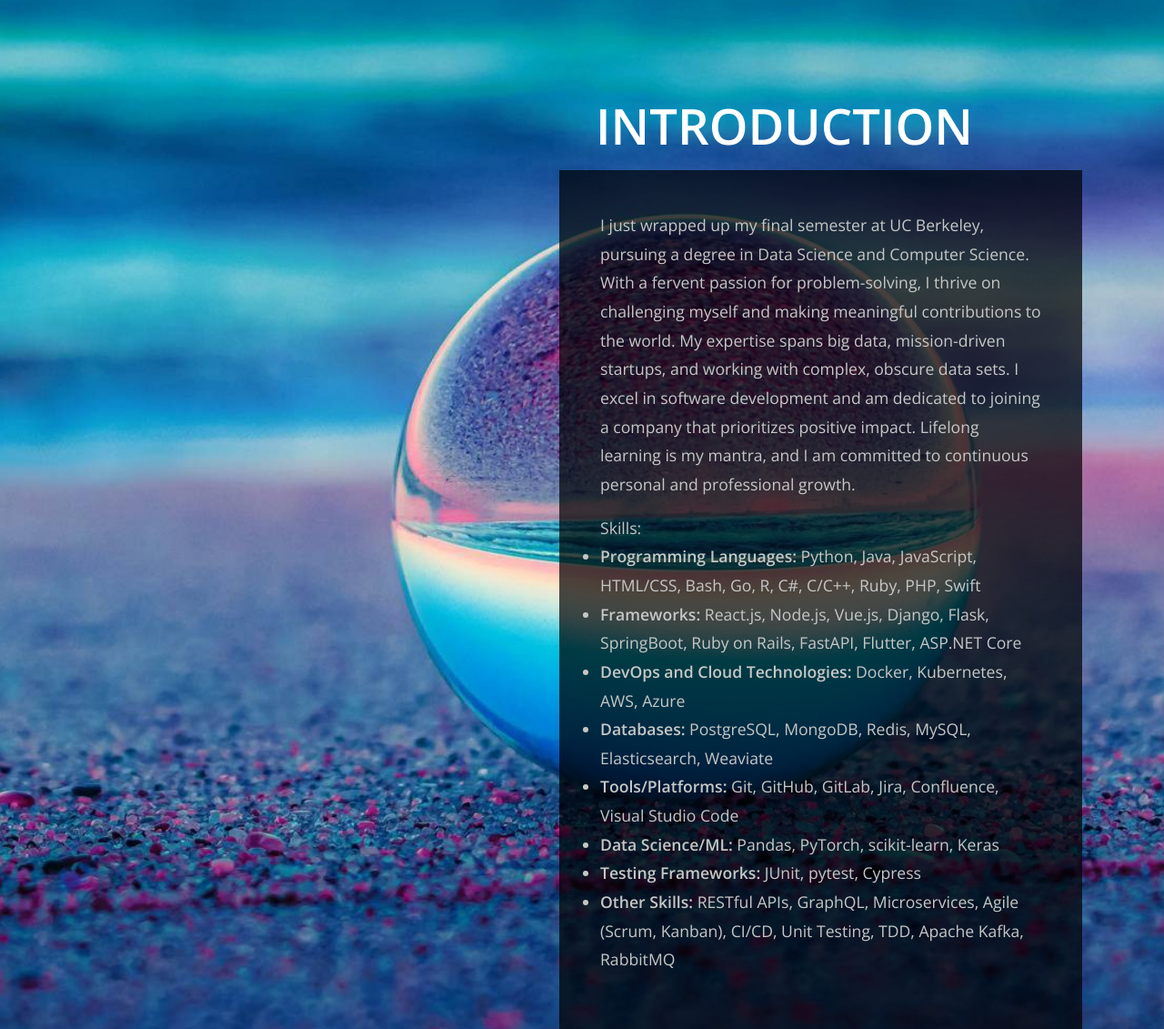
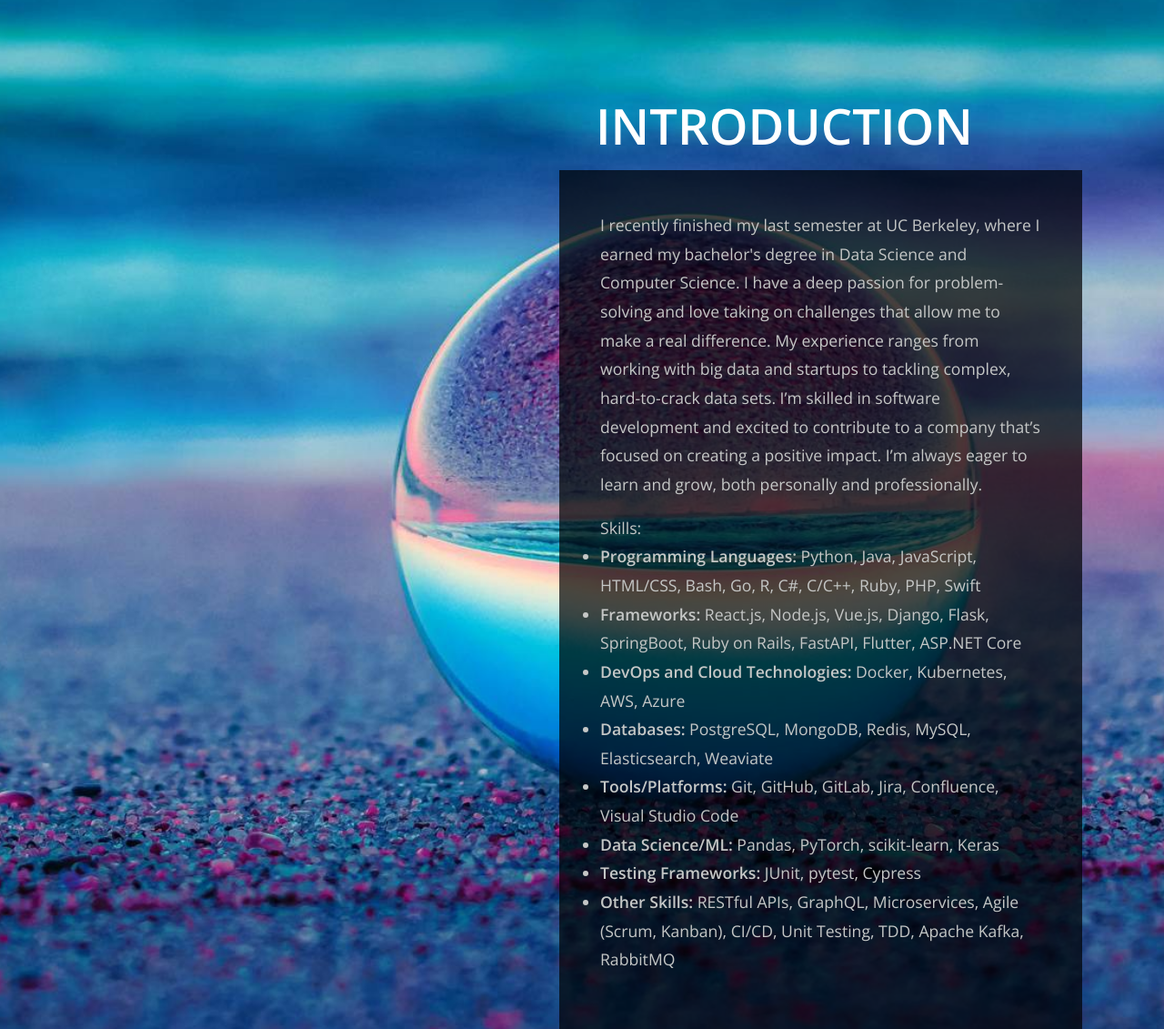
Before and after one commit to zjandali/flaskapp, a Python web app: template template/index.html in a window 1280 px wide. Shown: the part 295-1426 px from the top of the page at 91% size. Run offline with Jinja, Linux system fonts and the light colour scheme; the template is opened without the code that fills it, so the values that code supplies are empty.

Commit message:
Update index.html

```diff
--- a/template/index.html
+++ b/template/index.html
@@ -75,8 +75,7 @@
                 </h2>
                 <div class="tm-textbox tm-bg-dark">
                   <p>
-I just wrapped up my final semester at UC Berkeley, pursuing a degree in Data Science and Computer Science. With a fervent passion for problem-solving, I thrive on challenging myself and making meaningful contributions to the world. My expertise spans big data, mission-driven startups, and working with complex, obscure data sets. I excel in software development and am dedicated to joining a company that prioritizes positive impact. Lifelong learning is my mantra, and I am committed to continuous personal and professional growth.                  <p class="mb-0">
-      </p>
+I recently finished my last semester at UC Berkeley, where I earned my bachelor's degree in Data Science and Computer Science. I have a deep passion for problem-solving and love taking on challenges that allow me to make a real difference. My experience ranges from working with big data and startups to tackling complex, hard-to-crack data sets. I’m skilled in software development and excited to contribute to a company that’s focused on creating a positive impact. I’m always eager to learn and grow, both personally and professionally.      </p>
                   <p class="mb-0">
   Skills:
   <ul>
```
